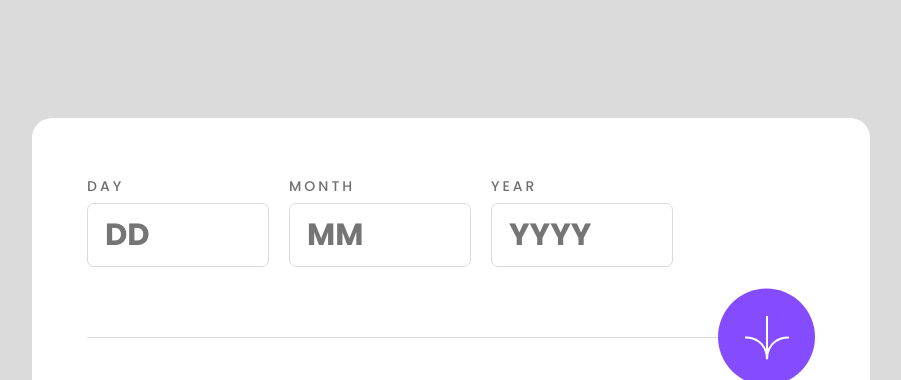
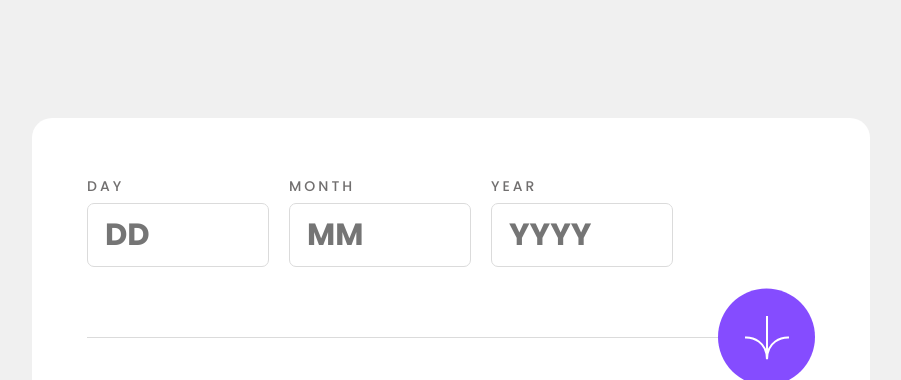
Before and after one commit to mahdipratama/age-calculator-app, a plain HTML site: page index.html in a window 1280 px wide. Shown: the top 380 px of the page, without its empty margins (189-1090 px from the left). Drawn offline with Linux system fonts and the light colour scheme.

Commit message:
change body background color

```diff
--- a/assets/styles/main.css
+++ b/assets/styles/main.css
@@ -3,9 +3,9 @@
   --on-primary: hsl(259, 54%, 47%);
   --light-red: hsl(0, 100%, 67%);
 
-  --background: hsl(0, 0%, 86%);
+  --background: hsl(0, 0%, 94%);
+  --border-color: hsl(0, 0%, 86%);
   --card-bg: hsl(0, 0%, 100%);
-  --border-color: hsl(0, 0%, 86%);
   --surface: hsl(0, 1%, 44%);
   --on-surface: hsl(0, 0%, 8%);
 
```
